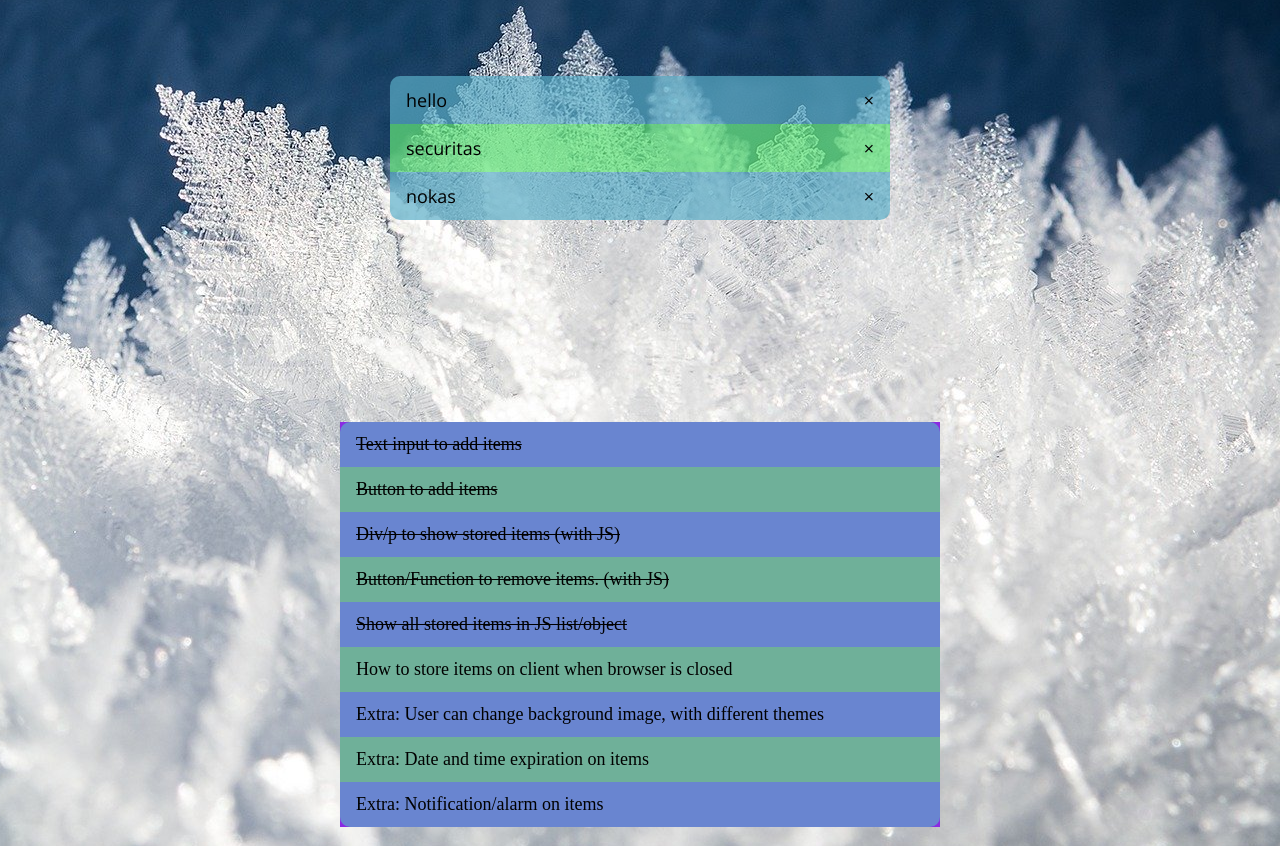
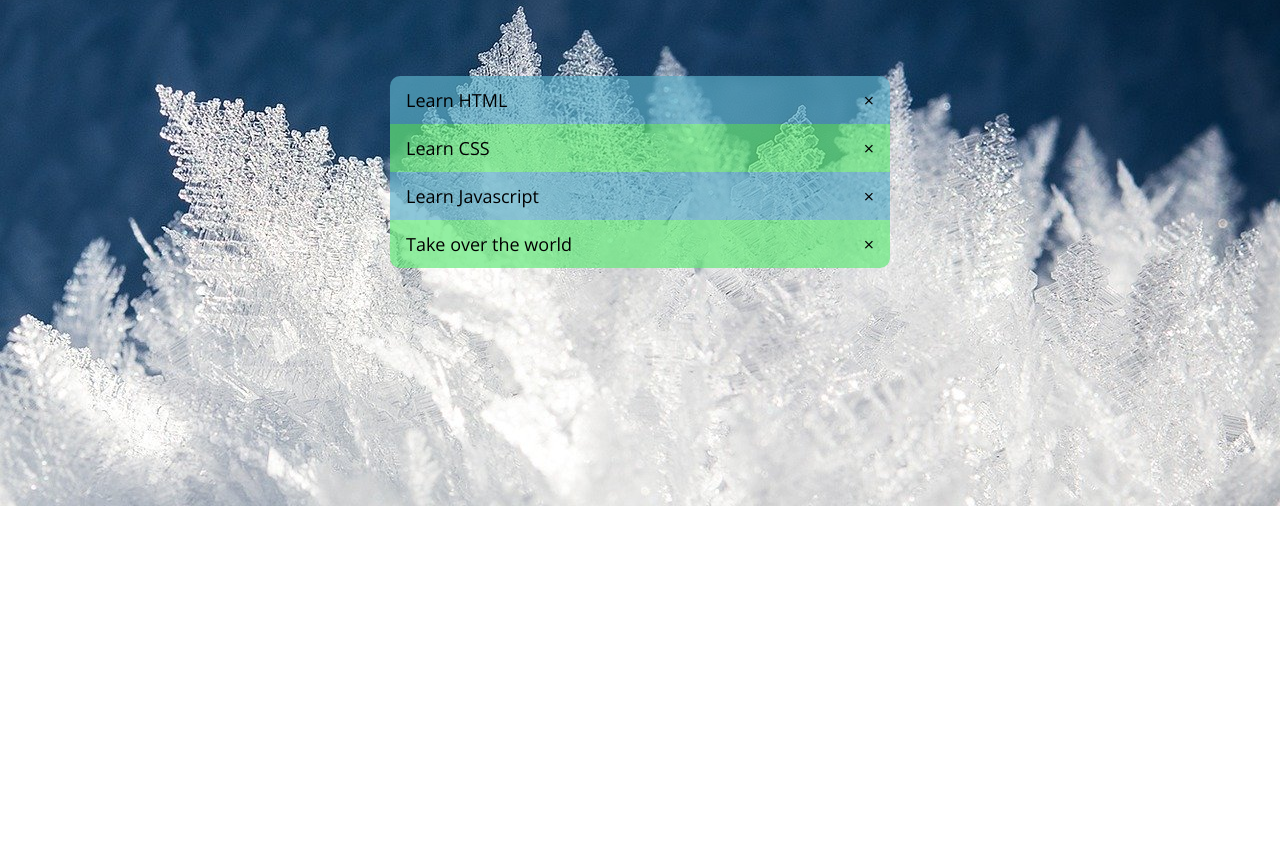
Before and after one commit to Nesiht/Todo_list, a plain HTML site: page index.html in a window 1280 px wide. Shown: the part 294-1140 px from the top of the page. After the commit the page ends 800 px from the top, so only its background shows below. Drawn offline with nearby package versions, Linux system fonts and the light colour scheme.

Commit message:
cleaned up

```diff
--- a/index.html
+++ b/index.html
@@ -23,20 +23,6 @@
         </ul>
     </div>
 
-    <div class="test">
-        <ul>
-            <li><s>Text input to add items</s></li>
-            <li><s>Button to add items</s></li>
-            <li><s>Div/p to show stored items (with JS)</s></li>
-            <li><s>Button/Function to remove items. (with JS)</s></li>
-            <li><s>Show all stored items in JS list/object</s></li>
-            <li>How to store items on client when browser is closed</li>
-            <li>Extra: User can change background image, with different themes</li>
-            <li>Extra: Date and time expiration on items</li>
-            <li>Extra: Notification/alarm on items</li>
-        </ul>
-    </div>
-
     <script src="script.js"></script>
 </body>
 </html>
--- a/script.js
+++ b/script.js
@@ -1,8 +1,9 @@
 // Global Lists
-let items = ['hello', 'securitas', 'nokas'];
+let items = ['Learn HTML', 'Learn CSS', 'Learn Javascript', 'Take over the world'];
 
 // Global Variables
 const textField = document.getElementById("text-item");
+const close = document.getElementsByClassName("close");
 
 // Error list
 const A100 = "ERROR A100: Input field empty";
@@ -25,6 +26,13 @@ addItem = () => {
         markUp.appendChild(span);
         span.className = "close";
         span.appendChild(txt);
+        // Hide item when close is clicked
+        for (i = 0; i < close.length; i++) {
+            close[i].onclick = function() {
+              let div = this.parentElement;
+              div.style.display = "none";
+            }
+          }
     }
     else {
         console.log(A100);
@@ -39,9 +47,6 @@ textField.addEventListener('keyup', function(event) {
       }
 });
 
-// Delete items in the array
-
-
 // List all items in the array
 for (i = 0; i < items.length; ++i) {
     const markUp = document.createElement("li");
@@ -54,3 +59,11 @@ for (i = 0; i < items.length; ++i) {
     span.className = "close";
     span.appendChild(txt);
 };
+
+// Hide item when close is clicked
+for (i = 0; i < close.length; i++) {
+  close[i].onclick = function() {
+    let div = this.parentElement;
+    div.style.display = "none";
+  }
+}
--- a/styles.css
+++ b/styles.css
@@ -34,6 +34,7 @@ input[type=text], [type=submit]{
     box-sizing: border-box;
     font-family: 'Open Sans', sans-serif;
     border-radius: 5px;
+
 }
 
 .test {
```
